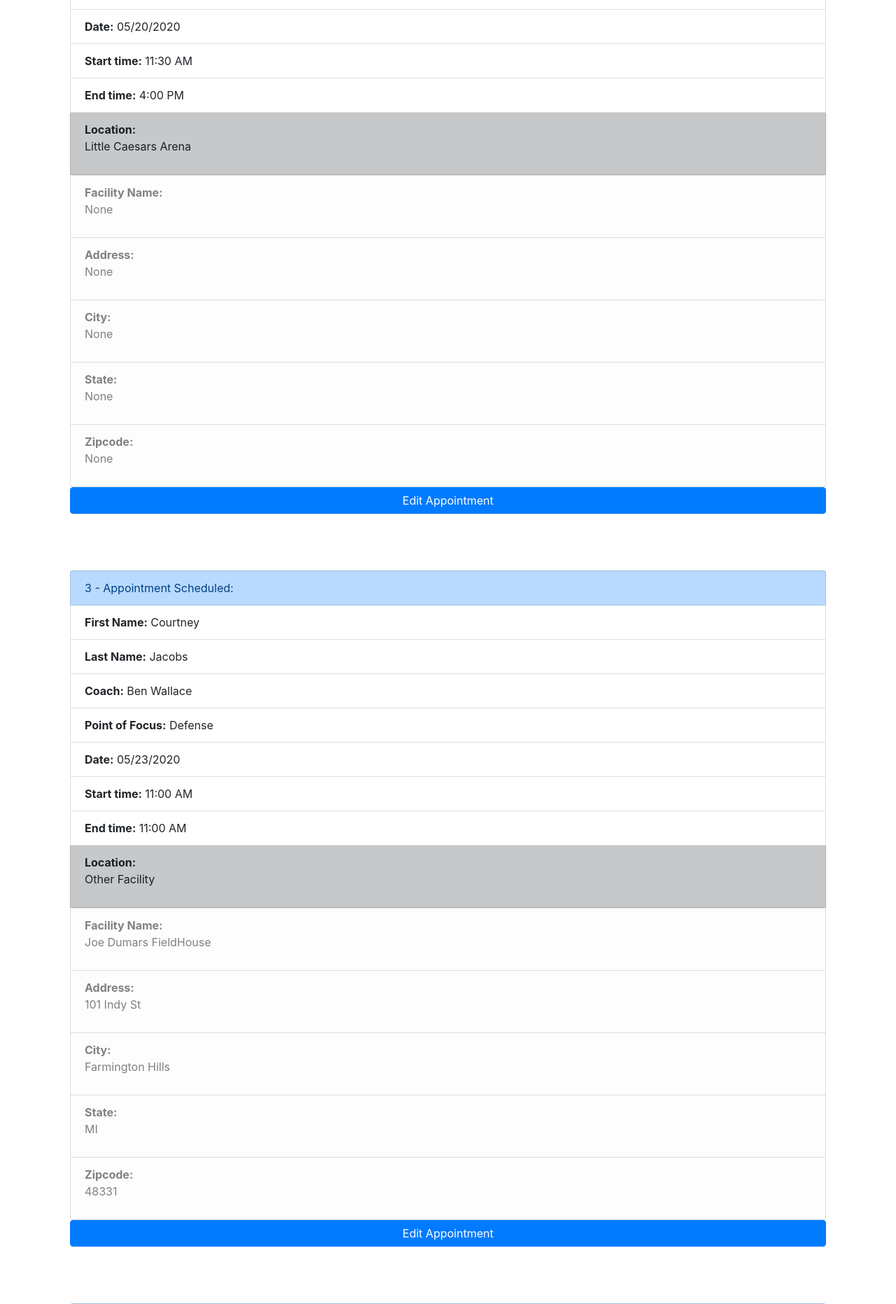
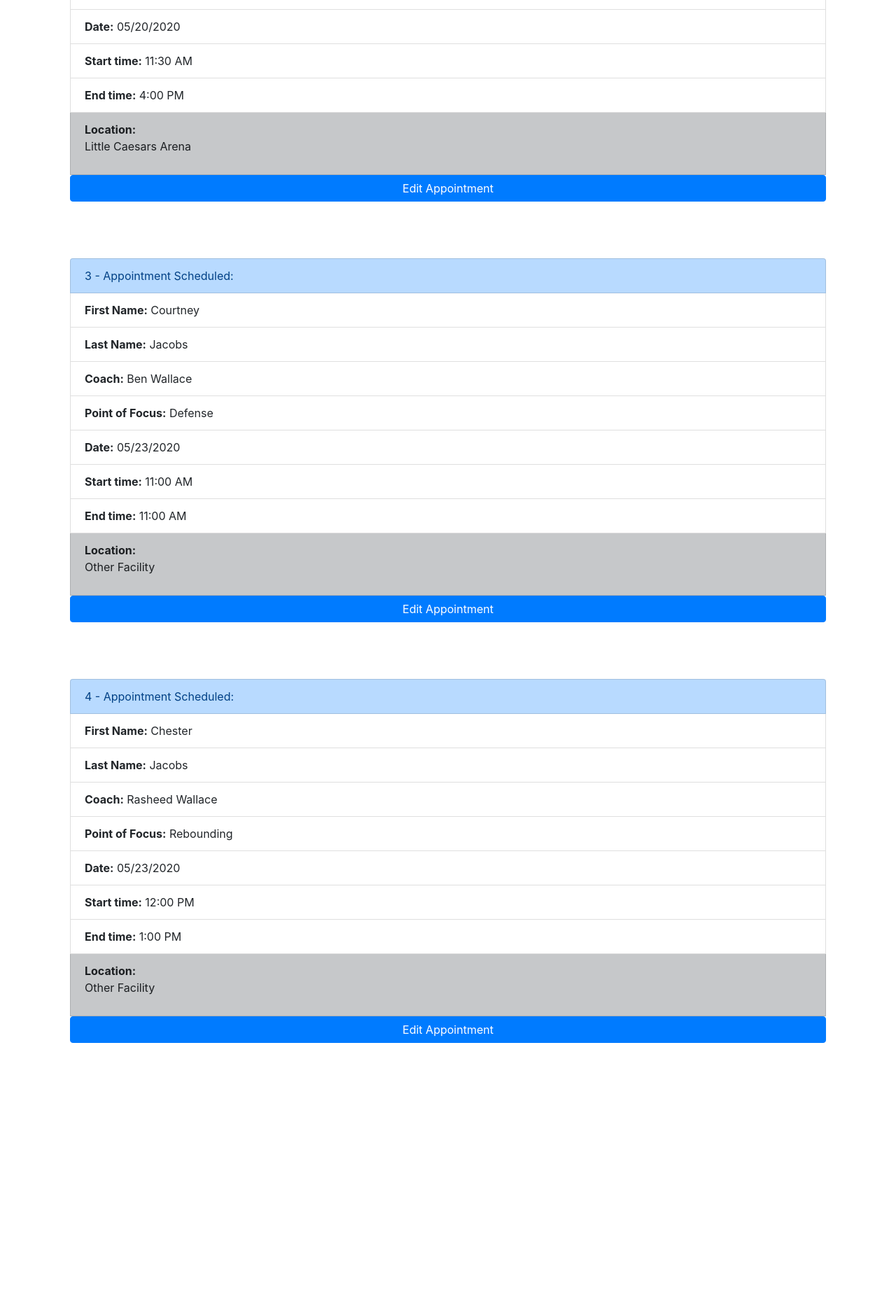
Before and after one commit to courthub74/Django-Basic-with-Time-Date, a Django app: page /schedules/ in a window 1280 px wide. Shown: the part 1093-2956 px from the top of the page at 70% size. After the commit the page ends 2583 px from the top, so only its background shows below. Run offline with Django 3.2, Linux system fonts and the light colour scheme; data comes from the database, SQL or seed files in the repository; both versions use the stored data as it was after the commit; some libraries are stand-ins or nearby versions.

Commit message:
hides all I need the else if

```diff
--- a/pages/templates/about.html
+++ b/pages/templates/about.html
@@ -39,11 +39,11 @@
 
 
 						<div id="facilblock">
-							<li class="list-group-item list-group-item-light"><strong>Facility Name:</strong><p id="facil"> {{ times.facility }}</p></li>
-							<li class="list-group-item list-group-item-light"><strong>Address:</strong><p id="eaddy"> {{ times.address }}</p></li>
-							<li class="list-group-item list-group-item-light"><strong>City:</strong><p id="ecity"> {{ times.city }}</p></li>
-							<li class="list-group-item list-group-item-light"><strong>State:</strong><p id="estate"> {{ times.state }}</p></li>
-							<li class="list-group-item list-group-item-light"><strong>Zipcode:</strong><p id="ezip"> {{ times.zipcode }}</p></li>
+							<li class="list-group-item list-group-item-light go"><strong>Facility Name:</strong><p id="facil"> {{ times.facility }}</p></li>
+							<li class="list-group-item list-group-item-light go"><strong>Address:</strong><p id="eaddy"> {{ times.address }}</p></li>
+							<li class="list-group-item list-group-item-light go"><strong>City:</strong><p id="ecity"> {{ times.city }}</p></li>
+							<li class="list-group-item list-group-item-light go"><strong>State:</strong><p id="estate"> {{ times.state }}</p></li>
+							<li class="list-group-item list-group-item-light go"><strong>Zipcode:</strong><p id="ezip"> {{ times.zipcode }}</p></li>
 						</div>
 
 
@@ -63,16 +63,13 @@
 								//NOW put a for loop in this thing
 								var addressText = document.getElementById('locay2').innerHTML;
 								var menuItems = document.querySelector('#facilblock');
-
+								var menuItems2 = document.querySelectorAll('.go');
 								if (addressText == " Little Caesars Arena") {
-									// For EVERY entry check above
-									//for (i = 0; i < menuItems.length; i++) {}
-										menuItems.classList.add('hidden')
-										console.log(addressText)
-
-								} //else if (addressText == " Other Facility") {
-										//console.log(addressText)
-								//}
+									// For EVERY entry check above and do below
+										for (i = 0; i < menuItems2.length; i++) {
+												menuItems2[i].classList.add('hidden')
+											}
+									}
 
 
 
```
Also changed, not shown: db.sqlite3.
